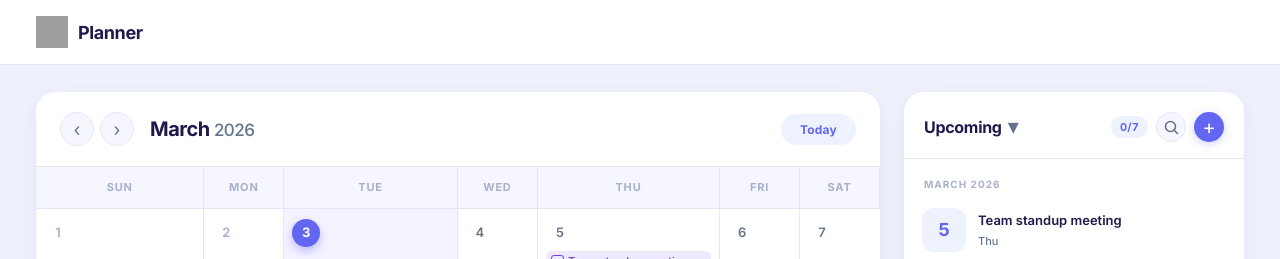
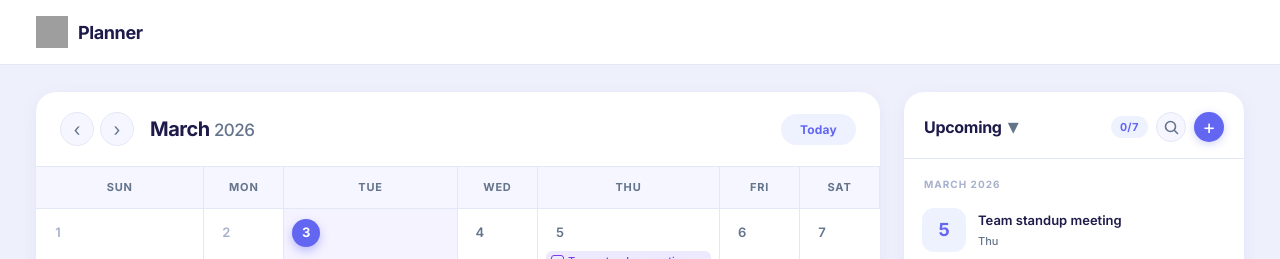
Before and after one commit to WeHateNick/planner-todo, a React (Vite) app: page / in a window 1280 px wide. Shown: the top 259 px of the page. Built offline with nearby package versions, Linux system fonts and the light colour scheme; grey boxes are pictures that could not be loaded.

Commit message:
feat: cal label color

```diff
--- a/src/components/Calendar/Calendar.scss
+++ b/src/components/Calendar/Calendar.scss
@@ -115,7 +115,7 @@ $chip-colors: (
     font-weight: 700;
     text-transform: uppercase;
     letter-spacing: 0.8px;
-    color: var(--color-text-faint);
+    color: var(--color-text-muted);
     background: var(--color-surface-2);
     border-bottom: 1px solid var(--color-border);
 
```
